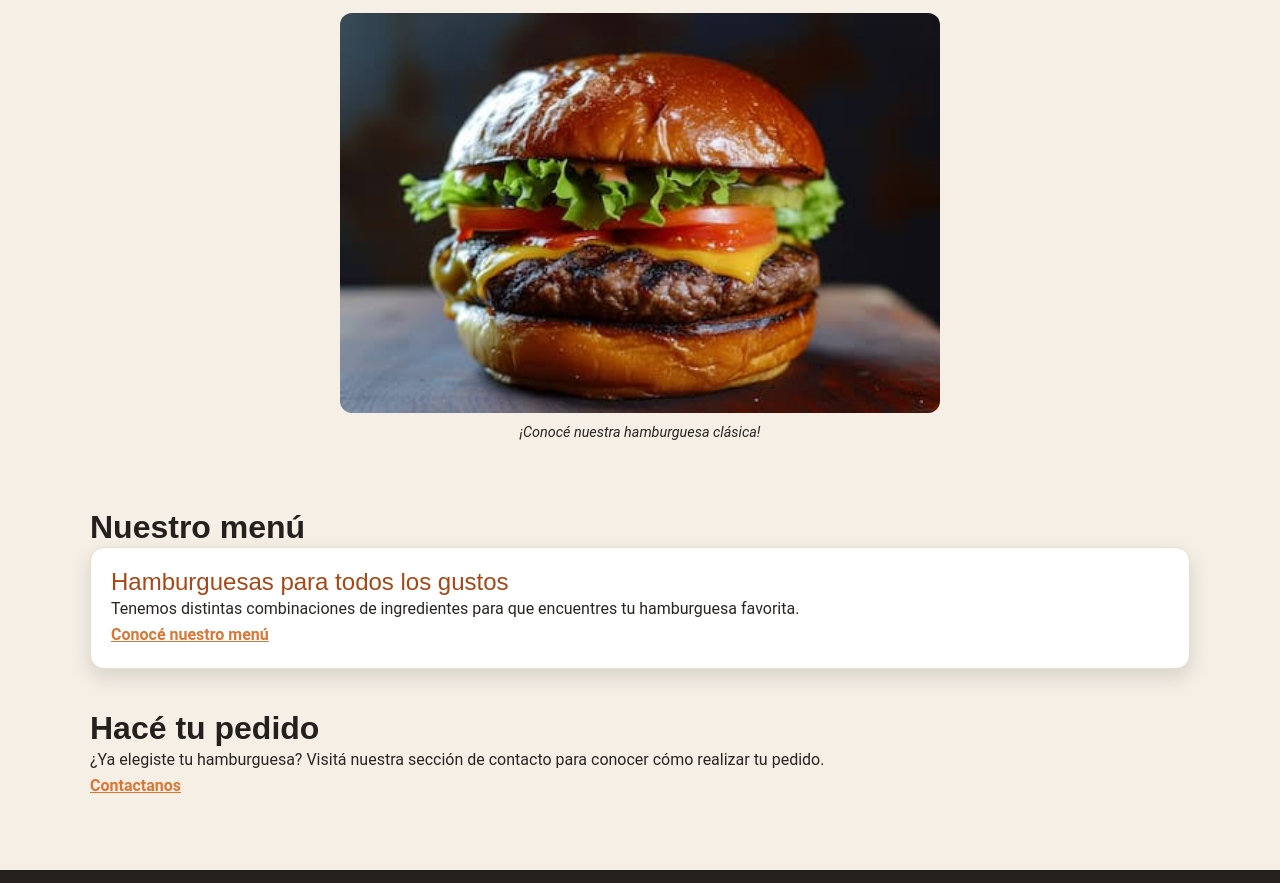
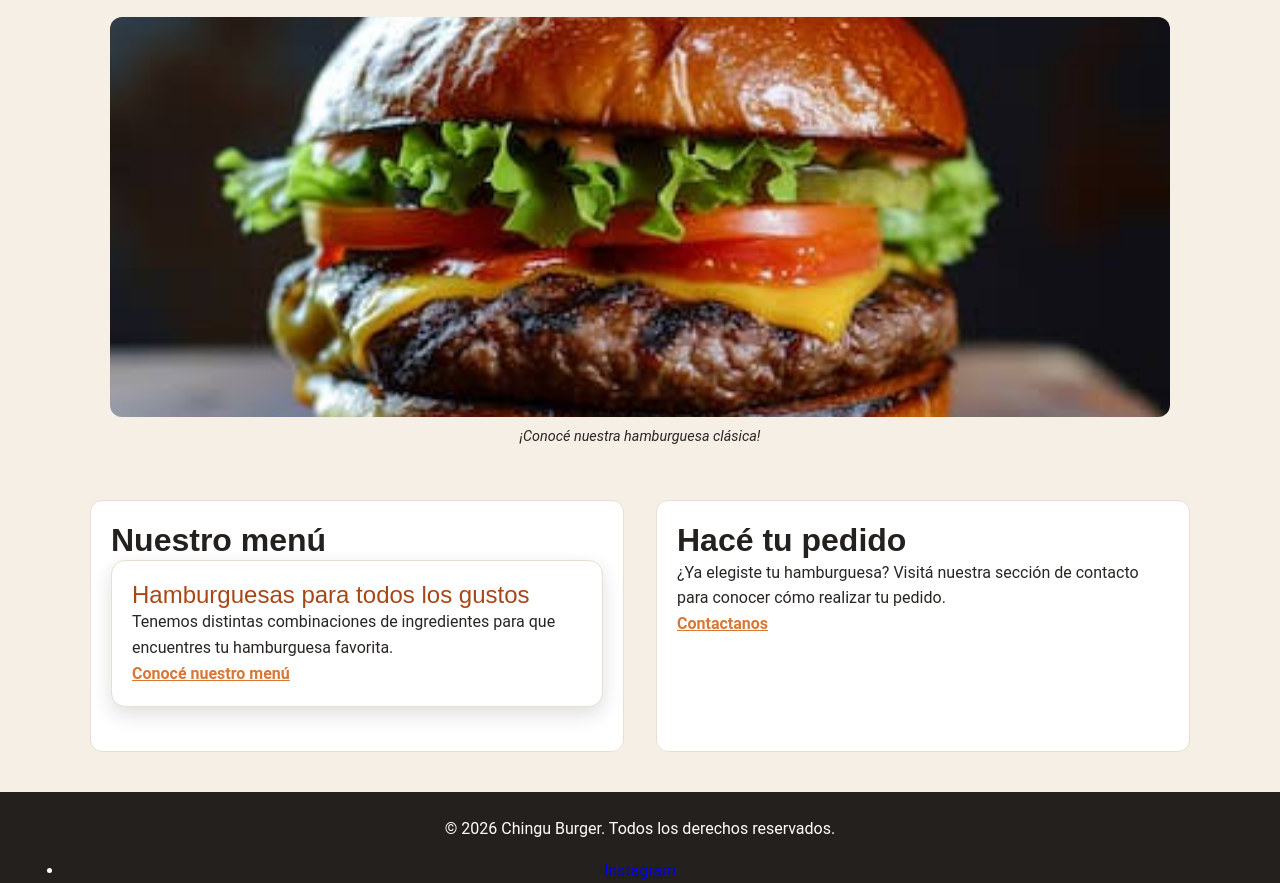
Before and after one commit to GabrielaVeronicaFernandezMazza/Chingu-Burger, a plain HTML site: page chingu-burger/index.html in a window 1280 px wide. Shown: the part 270-1153 px from the top of the page. Drawn offline with Linux system fonts and the light colour scheme.

Commit message:
CSS Grid

```diff
--- a/chingu-burger/css/styles.css
+++ b/chingu-burger/css/styles.css
@@ -466,3 +466,116 @@ object-fit: cover;
 margin: 0 auto;
 border-radius: 12px;
 }
+/* =====================================
+GRID PRINCIPAL - MOBILE FIRST
+===================================== */
+
+/* En celulares, las secciones se apilan */
+.home-grid {
+display: grid;
+grid-template-areas:
+"bienvenida"
+"resumen"
+"pedido";
+grid-template-columns: minmax(0, 1fr);
+gap: 24px;
+width: min(1100px, 92%);
+margin: 0 auto;
+padding: 24px 0;
+}
+
+/* Asignación de áreas */
+.bienvenida {
+grid-area: bienvenida;
+}
+
+.resumen-menu {
+grid-area: resumen;
+}
+
+.pedido {
+grid-area: pedido;
+}
+
+/* Espaciado interno de las secciones */
+.home-grid > section {
+min-width: 0;
+padding: 20px;
+margin: 0;
+border-radius: 12px;
+}
+
+/* Fondo de las secciones secundarias */
+.resumen-menu,
+.pedido {
+background-color: #FFFFFF;
+border: 1px solid #E8DED1;
+}
+
+/* Imágenes fluidas */
+.home-grid img {
+max-width: 100%;
+height: auto;
+}
+
+/* =====================================
+DESKTOP - DESDE 1024 PX
+===================================== */
+
+@media (min-width: 1024px) {
+.home-grid {
+grid-template-areas:
+"bienvenida bienvenida"
+"resumen pedido";
+grid-template-columns: repeat(2, minmax(0, 1fr));
+gap: 32px;
+padding: 40px 0;
+}
+
+.home-grid > .bienvenida {
+    text-align: center;
+}
+
+}
+/* =====================================
+GRID DE HAMBURGUESAS
+===================================== */
+
+/* Mobile-first: una columna */
+.menu-flex {
+display: grid;
+grid-template-areas:
+"clasica"
+"bacon"
+"completa";
+grid-template-columns: minmax(0, 1fr);
+gap: 24px;
+align-items: stretch;
+}
+
+/* Cada tarjeta ocupa el ancho disponible */
+.menu-flex article {
+min-width: 0;
+width: 100%;
+}
+
+/* Desktop: tres columnas flexibles */
+@media (min-width: 1024px) {
+.menu-flex {
+grid-template-areas:
+"clasica bacon completa";
+grid-template-columns: repeat(3, minmax(0, 1fr));
+gap: 24px;
+}
+}
+.hamburguesa-clasica {
+    grid-area: clasica;
+}
+
+.hamburguesa-bacon {
+    grid-area: bacon;
+}
+
+.hamburguesa-completa {
+    grid-area: completa;
+}
--- a/chingu-burger/index.html
+++ b/chingu-burger/index.html
@@ -24,7 +24,7 @@
         </nav>
     </header>
 
-    <main>
+    <main class="home-grid">
 
         <section class="bienvenida">
     <h2>Bienvenidos a Chingu Burger</h2>
@@ -41,7 +41,7 @@
             </figure>
         </section>
 
-        <section>
+        <section class="resumen-menu">
             <h2>Nuestro menú</h2>
 
             <article>
@@ -58,7 +58,7 @@
             </article>
         </section>
 
-        <section>
+        <section class="pedido">
             <h2>Hacé tu pedido</h2>
 
             <p>
```
